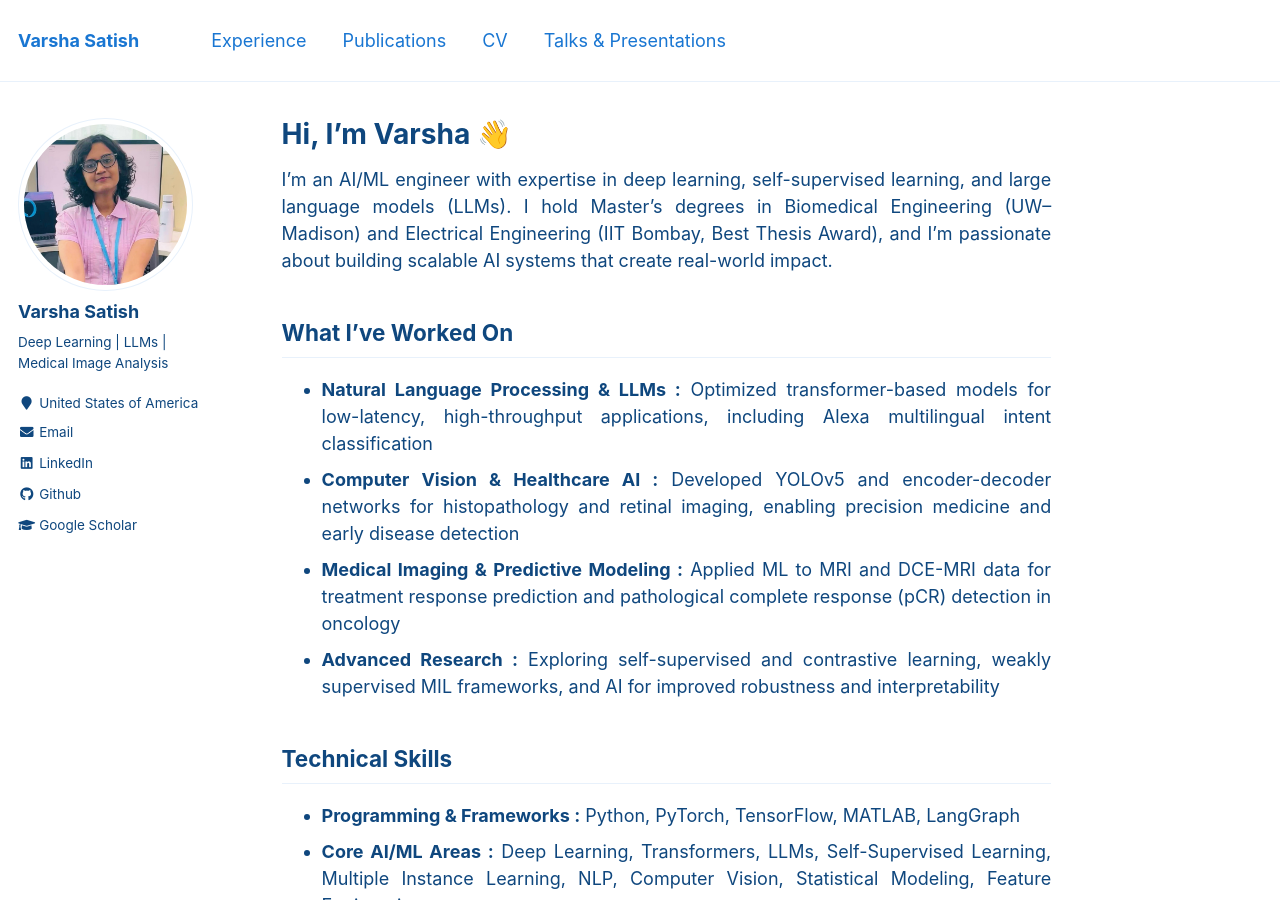
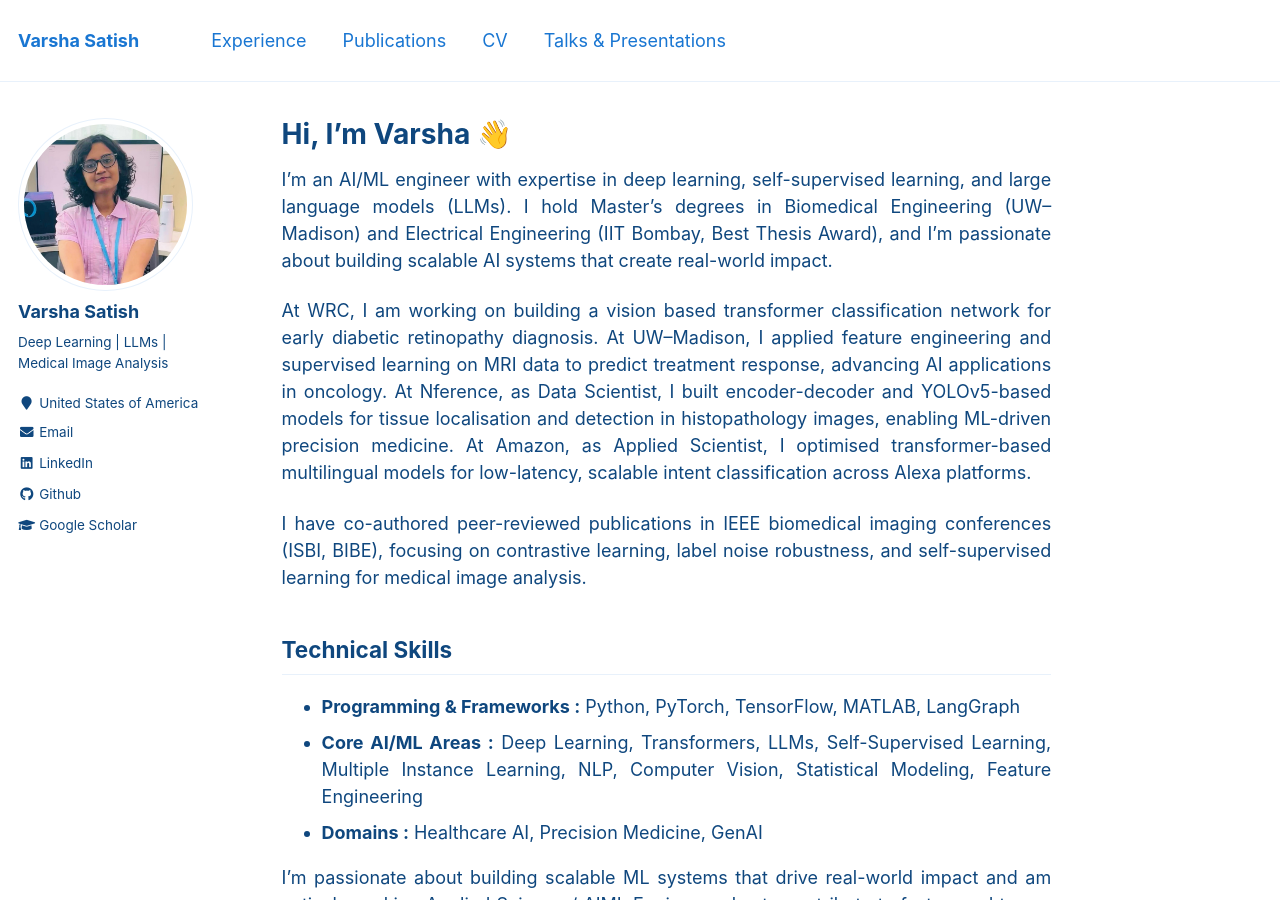
Before and after one commit to VarshaSatish/VarshaSatish.github.io, a Jekyll site: the page built from _pages/about.md, in a window 1280 px wide and 900 px high. Built offline with Jekyll 4.4.1, drawn with Linux system fonts in a browser that asks for light colours; some of the changed text lies outside the part shown.

Commit message:
Update about.md

```diff
--- a/_pages/about.md
+++ b/_pages/about.md
@@ -10,23 +10,13 @@ redirect_from:
 <div style='text-align: justify;'> I’m an AI/ML engineer with expertise in deep learning, self-supervised learning, and large language models (LLMs). I hold Master’s degrees in Biomedical Engineering (UW–Madison) and Electrical Engineering (IIT Bombay, Best Thesis Award), and I’m passionate about building scalable AI systems that create real-world impact.
 <p>  </p>
 
-<section id="work">
-  <h2>What I’ve Worked On</h2>
-  <ul>
-    <li>
-      <strong>Natural Language Processing & LLMs :</strong> Optimized transformer-based models for low-latency, high-throughput applications, including Alexa multilingual intent classification
-    </li>
-    <li>
-      <strong>Computer Vision & Healthcare AI :</strong> Developed YOLOv5 and encoder-decoder networks for histopathology and retinal imaging, enabling precision medicine and early disease detection
-    </li>
-    <li>
-      <strong>Medical Imaging & Predictive Modeling :</strong> Applied ML to MRI and DCE-MRI data for treatment response prediction and pathological complete response (pCR) detection in oncology
-    </li>
-    <li>
-      <strong>Advanced Research :</strong> Exploring self-supervised and contrastive learning, weakly supervised MIL frameworks, and AI for improved robustness and interpretability
-    </li>
-  </ul>
-</section>
+<div style='text-align: justify;'>
+At WRC, I am working on building a vision based transformer classification network for early diabetic retinopathy diagnosis. At UW–Madison, I applied feature engineering and supervised learning on MRI data to predict treatment response, advancing AI applications in oncology. At Nference, as Data Scientist, I built encoder-decoder and YOLOv5-based models for tissue localisation and detection in histopathology images, enabling ML-driven precision medicine. At Amazon, as Applied Scientist, I optimised transformer-based multilingual models for low-latency, scalable intent classification across Alexa platforms.
+<p>  </p>
+
+<div style='text-align: justify;'>
+I have co-authored peer-reviewed publications in IEEE biomedical imaging conferences (ISBI, BIBE), focusing on contrastive learning, label noise robustness, and self-supervised learning for medical image analysis.
+<p>  </p>
 
 <section id="skills">
   <h2>Technical Skills</h2>
@@ -43,5 +33,5 @@ redirect_from:
   </ul>
 </section>
 
-<div style='text-align: justify;'> I’m focused on translating cutting-edge AI research into scalable, real-world solutions across healthcare, GenAI, and building intelligent systems that translate research into meaningful, real-world impact.
+<div style='text-align: justify;'> I’m passionate about building scalable ML systems that drive real-world impact and am actively seeking Applied Science / AIML Engineer roles to contribute to fast-paced teams focused on deploying end-to-end AI solutions.
 <p>  </p>
```
